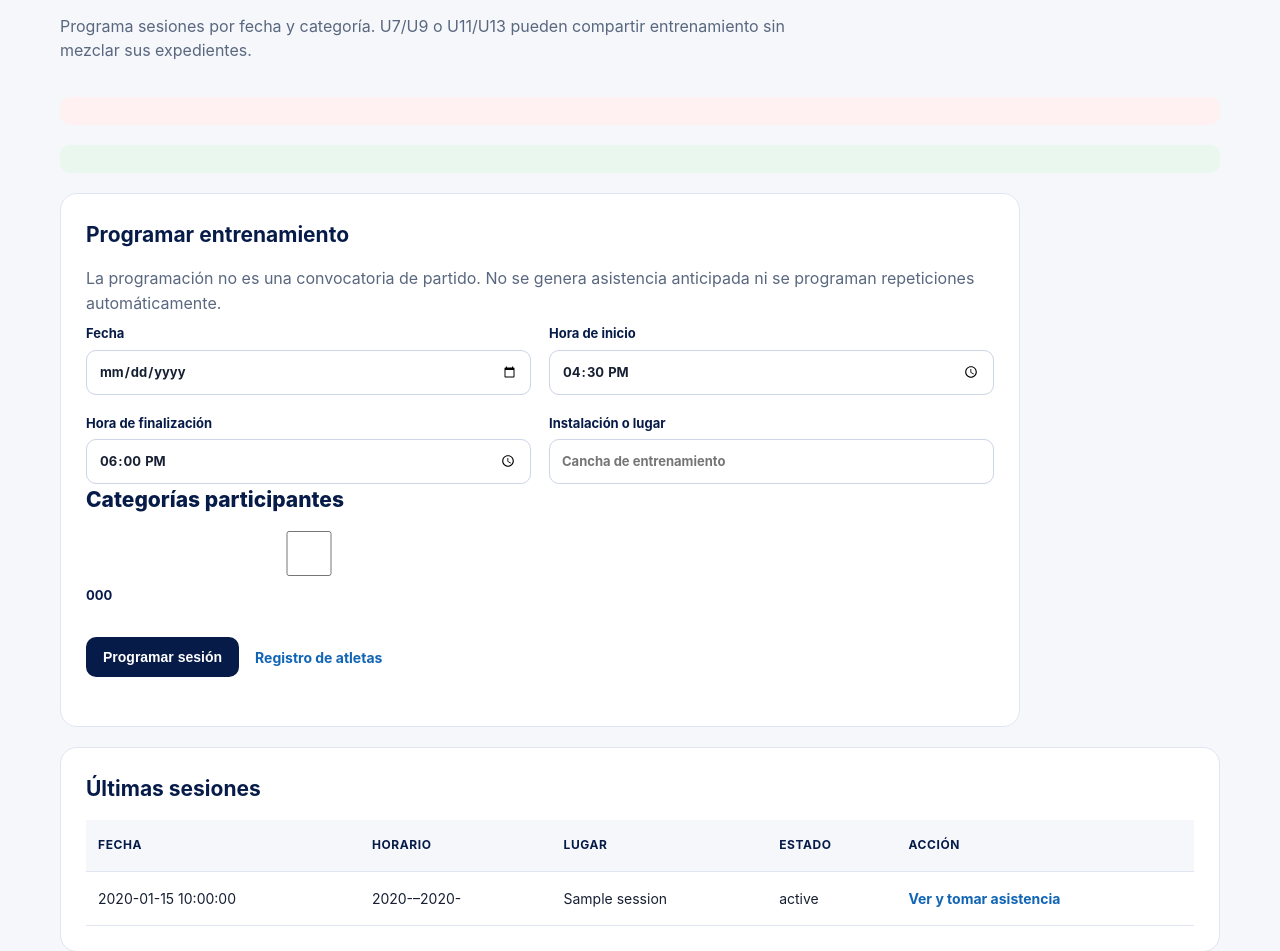
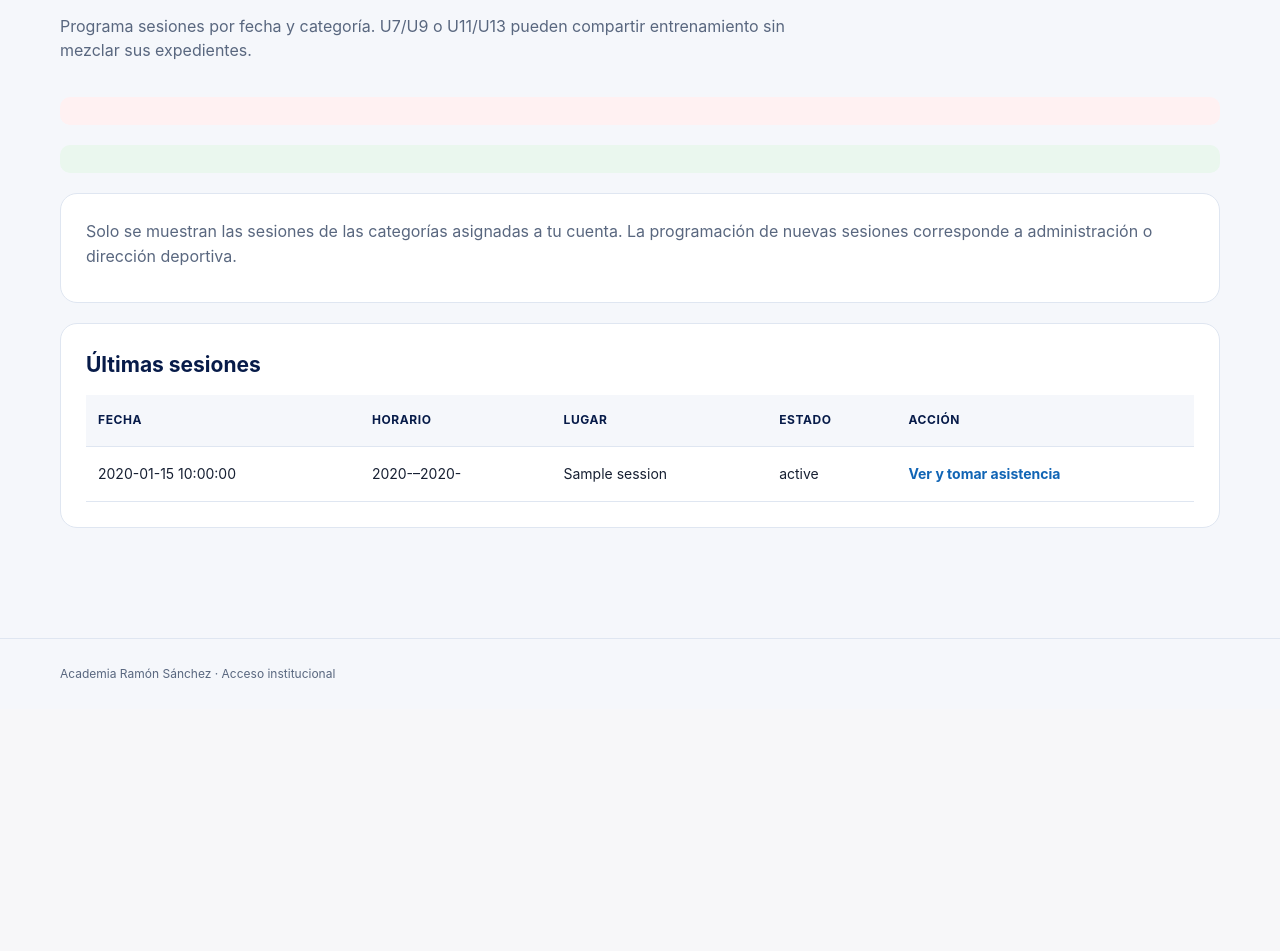
Before and after one commit to joseluisroot/academia-ramon-sanchez, a CodeIgniter 4 app: the page made by app/Views/app/training/index.php in a window 1280 px wide. Shown: the part 237-1188 px from the top of the page. After the commit the page ends 915 px from the top, so only its background shows below. Run offline with PHP 8.4 and a stand-in for CodeIgniter, Linux system fonts and the light colour scheme; the template is opened without the code that fills it: most values are stand-ins (such as "Sample title", 1, 10 or a date in 2020); data that the repository does not hold is empty; some libraries are stand-ins or nearby versions.

Commit message:
feat(inc-004): vista de entrenador sin formulario de programación global

```diff
--- a/app/Views/app/training/index.php
+++ b/app/Views/app/training/index.php
@@ -7,8 +7,13 @@
 </div>
 <?php if (session('error')): ?><div class="auth-alert auth-alert-error" role="alert"><?= esc(session('error')) ?></div><?php endif ?>
 <?php if (session('message')): ?><div class="auth-alert auth-alert-success" role="status"><?= esc(session('message')) ?></div><?php endif ?>
+<?php if ($canSchedule): ?>
 <div class="portal-panel registry-panel">
-  <h2>Programar entrenamiento</h2>
+  <div class="registry-toolbar"><h2>Programar entrenamiento</h2>
+    <?php if (auth()->user()?->can('training.assign') && auth()->user()?->inGroup('institutional_admin')): ?>
+      <a class="registry-cancel" href="<?= esc(site_url('app/entrenamientos/entrenadores'), 'attr') ?>">Asignar categorías a entrenadores</a>
+    <?php endif ?>
+  </div>
   <p class="portal-muted">La programación no es una convocatoria de partido. No se genera asistencia anticipada ni se programan repeticiones automáticamente.</p>
   <form class="registry-form" method="post" action="<?= esc(site_url('/app/entrenamientos'), 'attr') ?>">
     <?= csrf_field() ?>
@@ -32,6 +37,11 @@
     </div>
   </form>
 </div>
+<?php else: ?>
+<div class="portal-panel">
+  <p class="portal-muted">Solo se muestran las sesiones de las categorías asignadas a tu cuenta. La programación de nuevas sesiones corresponde a administración o dirección deportiva.</p>
+</div>
+<?php endif ?>
 <div class="portal-panel">
   <h2>Últimas sesiones</h2>
   <div class="table-scroll">
```
